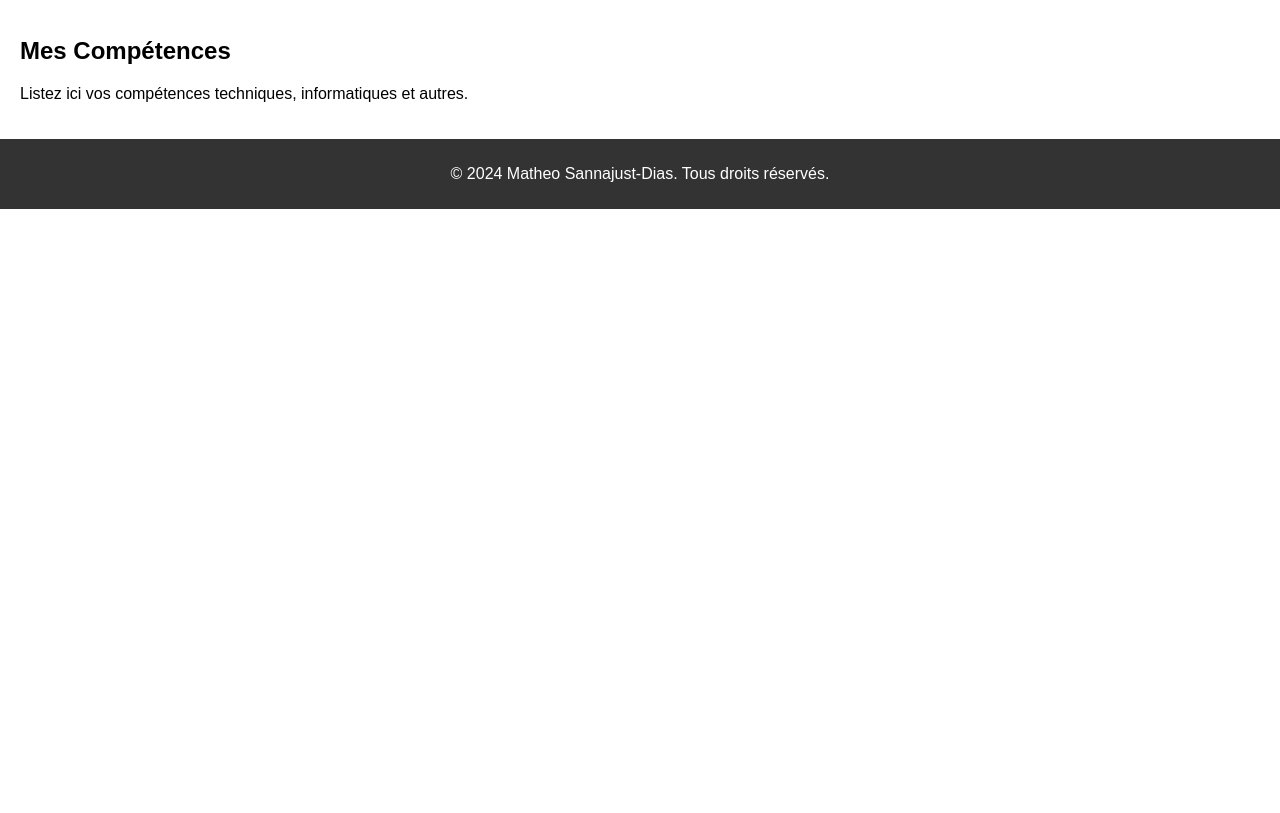
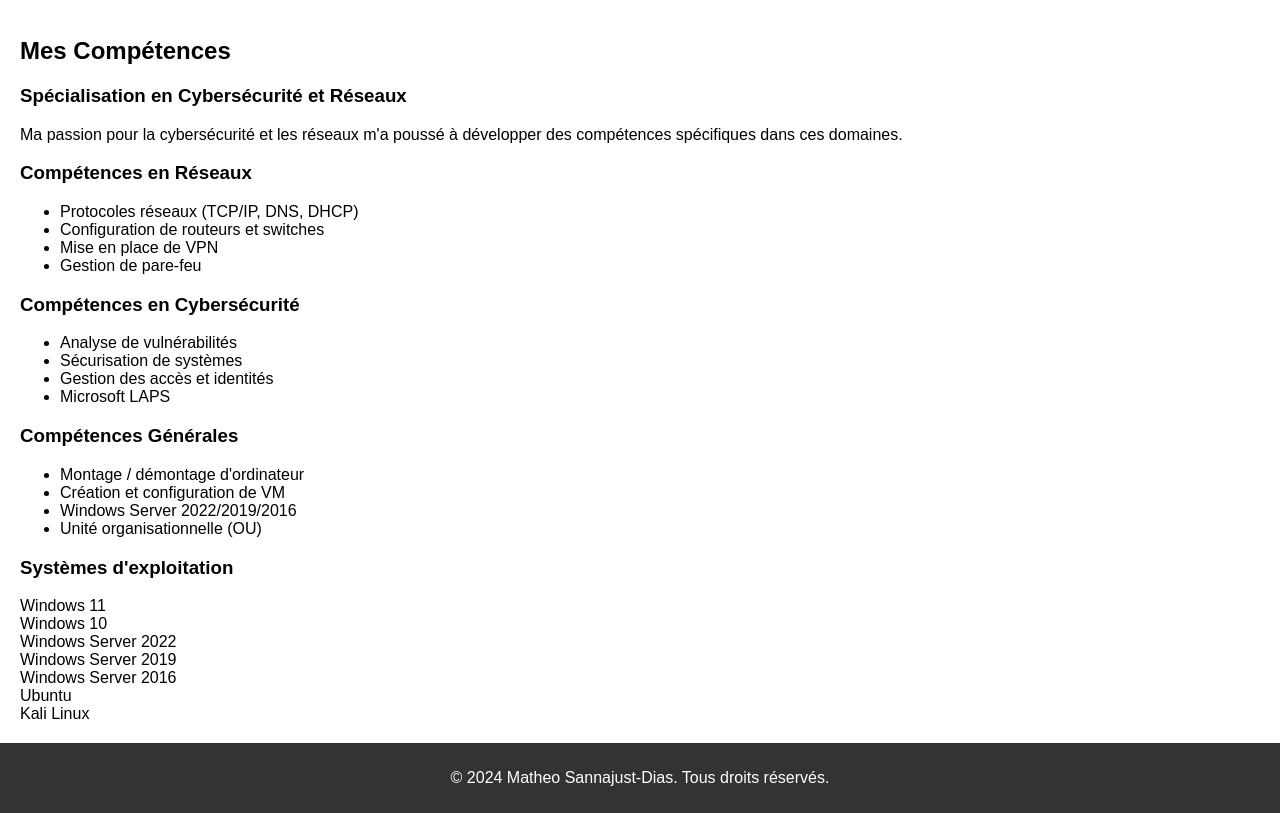
Before and after one commit to MirokaZAER/siteweb, a plain HTML site: page competences.html in a window 1280 px wide. Shown: the part 1015-1828 px from the top of the page. Before the commit the page ends 1224 px from the top, so only its background shows below. Drawn offline with Linux system fonts and the light colour scheme.

Commit message:
Update competences.html

```diff
--- a/competences.html
+++ b/competences.html
@@ -1,18 +1,19 @@
 <!DOCTYPE html>
 <html lang="fr">
 <head>
-  <meta charset="UTF-8">
-  <meta name="viewport" content="width=device-width, initial-scale=1.0">
+  <meta charset="UTF-8" />
+  <meta name="viewport" content="width=device-width, initial-scale=1.0" />
   <title>Compétences - Matheo Sannajust-Dias</title>
-  <link rel="stylesheet" href="styles.css">
+  <link rel="stylesheet" href="styles.css" />
 </head>
 <body>
   <header>
     <div class="banner">
-      <img src="https://github.com/MirokaZAER/siteweb/raw/main/images/banner.jpg" alt="Bannière de portfolio" class="banner-image">
+      <img src="https://github.com/MirokaZAER/siteweb/raw/main/banniere.png" alt="Bannière de portfolio" class="banner-image" />
       <div class="banner-content">
-        <img src="https://github.com/MirokaZAER/siteweb/raw/main/images/logo.png" alt="Logo de Matheo Sannajust-Dias" class="logo">
-        <h1>Compétences</h1>
+        <img src="https://github.com/MirokaZAER/siteweb/raw/main/logo.png" alt="Logo de Matheo Sannajust-Dias" class="logo" />
+        <h1>Mes Compétences</h1>
+        <p>Mes compétences en cybersécurité et réseaux</p>
       </div>
     </div>
   </header>
@@ -26,12 +27,63 @@
     </ul>
   </nav>
 
-  <main>
-    <section>
-      <h2>Mes Compétences</h2>
-      <p>
-        Listez ici vos compétences techniques, informatiques et autres.
-      </p>
+  <main class="container">
+    <section class="card">
+      <div class="card-header">
+        <h2>Mes Compétences</h2>
+      </div>
+      <div class="card-content">
+        <div class="highlight-box">
+          <h3>Spécialisation en Cybersécurité et Réseaux</h3>
+          <p>
+            Ma passion pour la cybersécurité et les réseaux m'a poussé à développer des compétences
+            spécifiques dans ces domaines.
+          </p>
+        </div>
+
+        <div class="skill-group">
+          <h3>Compétences en Réseaux</h3>
+          <ul class="skill-list">
+            <li>Protocoles réseaux (TCP/IP, DNS, DHCP)</li>
+            <li>Configuration de routeurs et switches</li>
+            <li>Mise en place de VPN</li>
+            <li>Gestion de pare-feu</li>
+          </ul>
+        </div>
+
+        <div class="skill-group">
+          <h3>Compétences en Cybersécurité</h3>
+          <ul class="skill-list">
+            <li>Analyse de vulnérabilités</li>
+            <li>Sécurisation de systèmes</li>
+            <li>Gestion des accès et identités</li>
+            <li>Microsoft LAPS</li>
+          </ul>
+        </div>
+
+        <div class="skill-group">
+          <h3>Compétences Générales</h3>
+          <ul class="skill-list">
+            <li>Montage / démontage d'ordinateur</li>
+            <li>Création et configuration de VM</li>
+            <li>Windows Server 2022/2019/2016</li>
+            <li>Unité organisationnelle (OU)</li>
+          </ul>
+        </div>
+
+        <div class="skill-group">
+          <h3>Systèmes d'exploitation</h3>
+          <div class="os-list">
+            <div class="os-item">Windows 11</div>
+            <div class="os-item">Windows 10</div>
+            <div class="os-item">Windows Server 2022</div>
+            <div class="os-item">Windows Server 2019</div>
+            <div class="os-item">Windows Server 2016</div>
+            <div class="os-item">Ubuntu</div>
+            <div class="os-item">Kali Linux</div>
+          </div>
+        </div>
+      </div>
     </section>
   </main>
 
```
